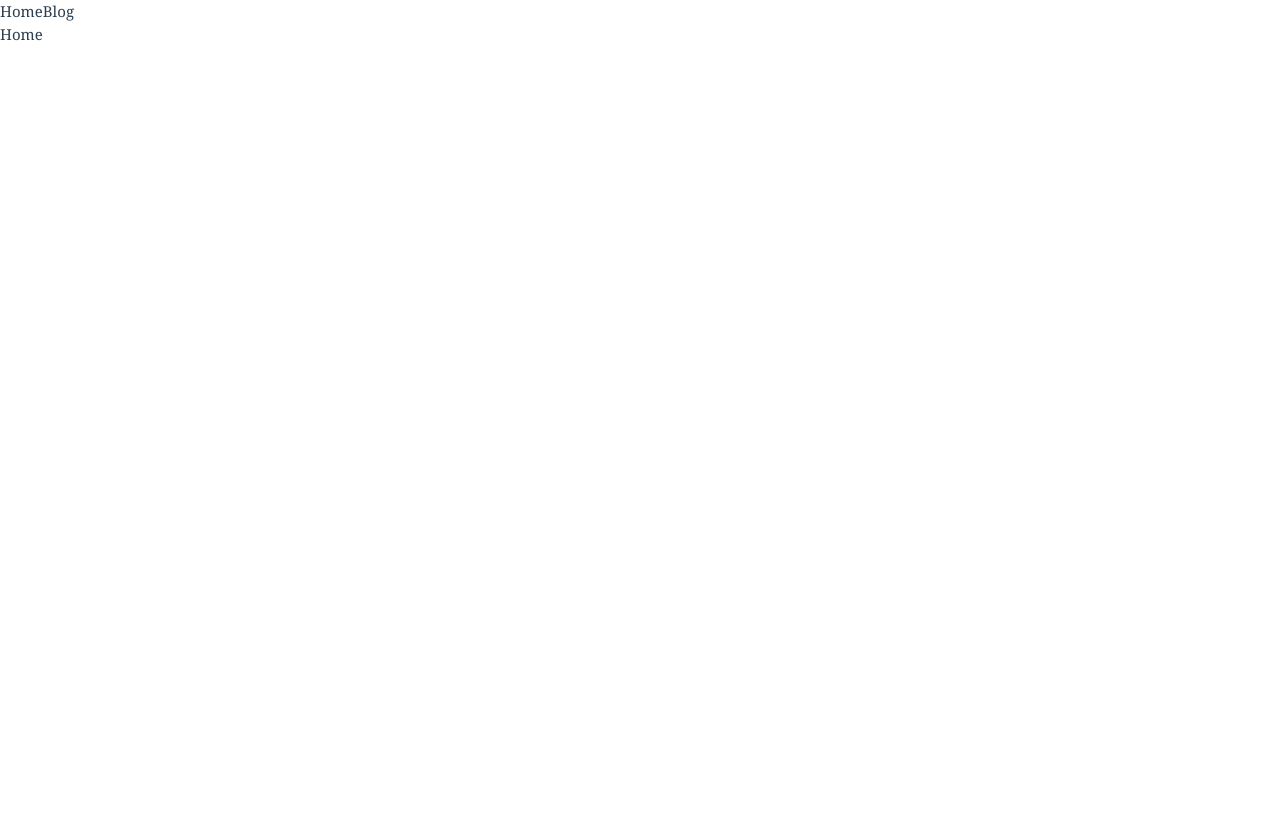
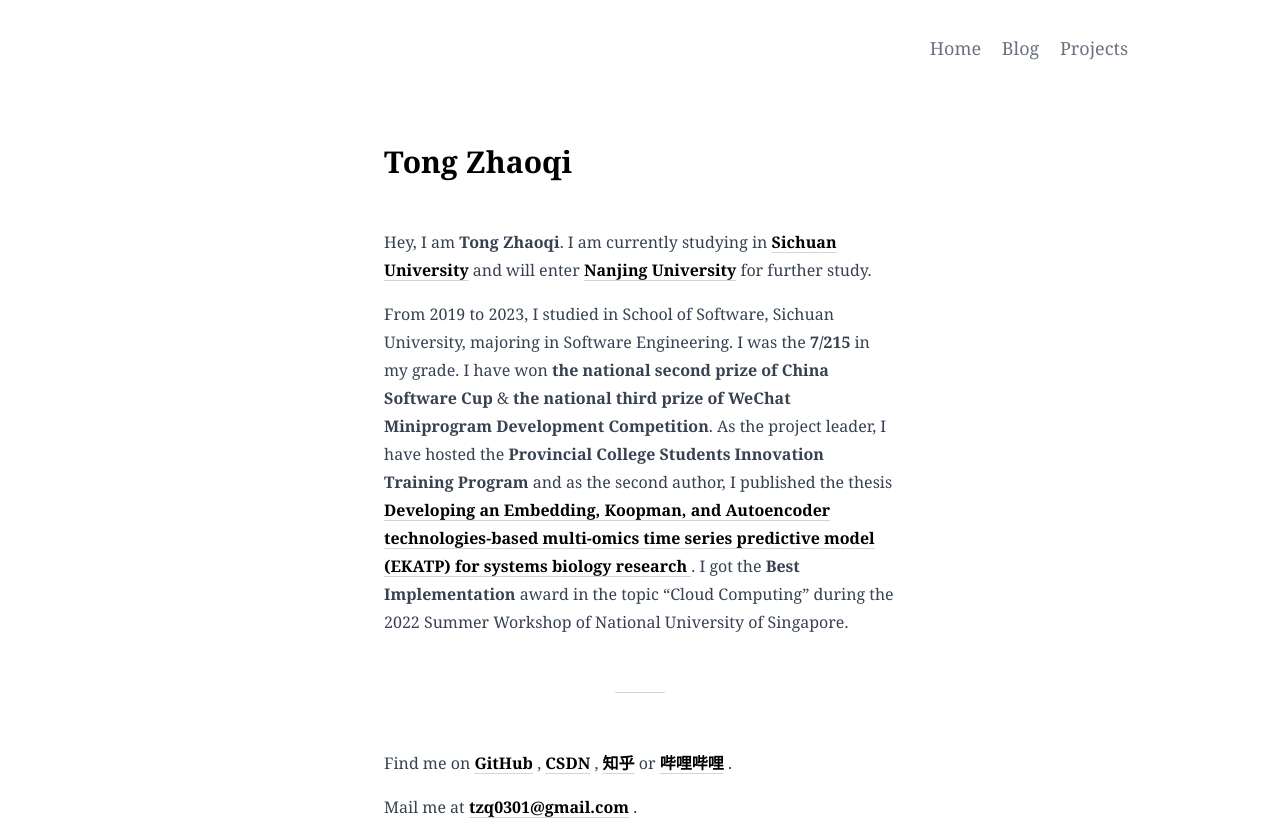
Before and after one commit to tzq0301/tzq-index, a Vue app: page / in a window 1280 px wide. Before the commit the page ends 800 px from the top, so only its background shows below. Built offline with nearby package versions, Linux system fonts and the light colour scheme.

Commit message:
finish home page

```diff
--- a/index.html
+++ b/index.html
@@ -4,7 +4,7 @@
     <meta charset="UTF-8" />
     <link rel="icon" href="/favicon.ico" />
     <meta name="viewport" content="width=device-width, initial-scale=1.0" />
-    <title>Vite App</title>
+    <title>Tong Zhaoqi</title>
   </head>
   <body>
     <div id="app"></div>
--- a/src/App.vue
+++ b/src/App.vue
@@ -3,9 +3,20 @@ import {RouterLink, RouterView} from 'vue-router'
 </script>
 
 <template>
-  <header>
-    <RouterLink to="/">Home</RouterLink>
-    <RouterLink to="/blog">Blog</RouterLink>
+  <header class="h-24">
+    <nav class="w-screen relative">
+      <div class="absolute right-36 top-12 -translate-y-1/2">
+        <RouterLink to="/" class="mx-2 text-lg text-gray-500 hover:text-orange-400">
+          Home
+        </RouterLink>
+        <RouterLink to="/blog" class="mx-2 text-lg text-gray-500 hover:text-orange-400">
+          Blog
+        </RouterLink>
+        <RouterLink to="/projects" class="mx-2 text-lg text-gray-500 hover:text-orange-400">
+          Projects
+        </RouterLink>
+      </div>
+    </nav>
   </header>
 
   <RouterView/>
--- /dev/null
+++ b/src/components/home/HomeLink.vue
@@ -0,0 +1,19 @@
+<template>
+  <a class="text-black font-bold underline underline-offset-4 decoration-gray-300 hover:decoration-orange-200 hover:text-orange-400" :href="props.url" @click="assign">
+    <slot></slot>
+  </a>
+</template>
+
+<script lang="ts" setup>
+const props = defineProps({
+  url: String
+})
+
+const assign = () => {
+  window.location.assign(props.url!)
+}
+</script>
+
+<style scoped>
+
+</style>
--- /dev/null
+++ b/src/components/home/HomeParagraph.vue
@@ -0,0 +1,13 @@
+<template>
+  <div class="my-4 leading-7">
+    <slot></slot>
+  </div>
+</template>
+
+<script setup>
+
+</script>
+
+<style scoped>
+
+</style>
--- a/src/router/index.ts
+++ b/src/router/index.ts
@@ -1,6 +1,7 @@
 import {createRouter, createWebHistory} from 'vue-router'
 import HomeView from '../views/HomeView.vue'
 import BlogView from '../views/BlogView.vue'
+import ProjectsView from '../views/ProjectsView.vue'
 
 const router = createRouter({
     history: createWebHistory(import.meta.env.BASE_URL),
@@ -15,6 +16,11 @@ const router = createRouter({
             name: 'blog',
             component: BlogView
         },
+        {
+            path: '/projects',
+            name: 'projects',
+            component: ProjectsView
+        },
     ]
 })
 
--- a/src/views/BlogView.vue
+++ b/src/views/BlogView.vue
@@ -1,5 +1,9 @@
 <template>
-  Blog
+  <div class="flex">
+    <div class="mx-auto">
+      Blog
+    </div>
+  </div>
 </template>
 
 <script lang="ts" setup>
--- a/src/views/HomeView.vue
+++ b/src/views/HomeView.vue
@@ -1,6 +1,59 @@
 <template>
-  Home
+  <div class="flex">
+    <div class="mx-auto w-2/5 text-gray-700">
+      <div class="text-3xl text-black my-12 font-bold">Tong Zhaoqi</div>
+      <div class="text-base">
+        <HomeParagraph>
+          Hey, I am <span class="font-bold">Tong Zhaoqi</span>. I am currently studying in
+          <HomeLink url="https://www.scu.edu.cn/">Sichuan University</HomeLink>
+          and will enter
+          <HomeLink url="https://www.nju.edu.cn/main.htm">Nanjing University</HomeLink>
+          for further study.
+        </HomeParagraph>
+
+        <HomeParagraph>
+          From 2019 to 2023, I studied in School of Software, Sichuan University, majoring in Software Engineering.
+          I was the <span class="font-bold">7/215</span> in my grade.
+          I have won
+          <span class="font-bold">the national second prize of China Software Cup</span> &
+          <span class="font-bold">the national third prize of WeChat Miniprogram Development Competition</span>.
+          As the project leader, I have hosted the <span class="font-bold">Provincial College Students Innovation Training Program</span>
+          and as the second author, I published the thesis
+          <HomeLink url="https://pubmed.ncbi.nlm.nih.gov/34764986/">Developing an Embedding, Koopman, and Autoencoder
+            technologies-based multi-omics time series predictive model (EKATP) for systems biology research
+          </HomeLink>
+          .
+          I got the <span class="font-bold">Best Implementation</span> award in the topic “Cloud Computing” during the
+          2022 Summer Workshop of National University of Singapore.
+        </HomeParagraph>
+
+        <div class="flex justify-center">
+          <div class="w-[50px] bg-gray-300 h-[1px] my-10"></div>
+        </div>
+
+        <HomeParagraph>
+          Find me on
+          <HomeLink url="https://github.com/tzq0301">GitHub</HomeLink>
+          ,
+          <HomeLink url="https://blog.csdn.net/m0_46261993">CSDN</HomeLink>
+          ,
+          <HomeLink url="https://www.zhihu.com/people/tong-zhao-qi-52">知乎</HomeLink>
+          or
+          <HomeLink url="https://space.bilibili.com/21378920">哔哩哔哩</HomeLink>
+          .
+        </HomeParagraph>
+
+        <HomeParagraph>
+          Mail me at
+          <HomeLink url="tzq0301@gmail.com">tzq0301@gmail.com</HomeLink>
+          .
+        </HomeParagraph>
+      </div>
+    </div>
+  </div>
 </template>
 
 <script setup lang="ts">
+import HomeParagraph from "../components/home/HomeParagraph.vue"
+import HomeLink from "../components/home/HomeLink.vue"
 </script>
--- /dev/null
+++ b/src/views/ProjectsView.vue
@@ -0,0 +1,10 @@
+<template>
+
+</template>
+
+<script setup lang="ts">
+</script>
+
+<style scoped>
+
+</style>
```
